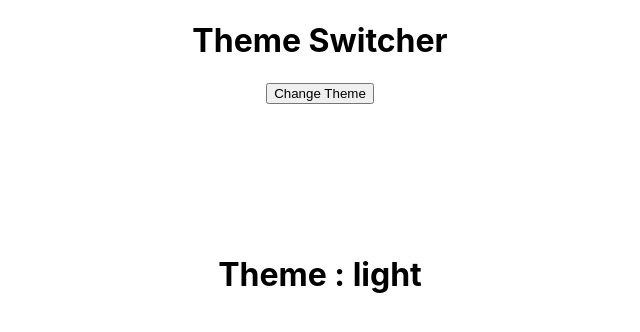
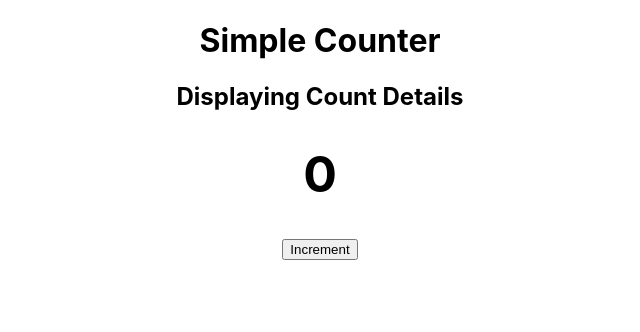
Before and after one commit to KethraPackiamB/Daily_React_Practice, a React (Create React App) app: page / in a window 1280 px wide. Shown: the top 332 px of the page, without its empty margins (320-960 px from the left). Built offline with nearby package versions, Linux system fonts and the light colour scheme; the HTML template or start-up script is replaced by a standard one.

Commit message:
Simple Counter

```diff
--- a/src/App.js
+++ b/src/App.js
@@ -8,6 +8,7 @@ import { DemoA } from './UseContectConcept/DemoA';
 import { UserProfiles } from './SingleResponsibilityPrinciple/UserProfiles';
 import { ImplementingTheme } from './ThemeSwitcher/ImplementingTheme';
 import { SettingTheme } from './ThemeSwitcher/SettingTheme';
+import { ContextComponent } from './SimpleCounter/ContextComponent';
 
 
 function App() {
@@ -19,7 +20,8 @@ function App() {
    {/* <DemoA/> */}
   {/* <UserProfiles/> */}
   {/* <ImplementingTheme/> */}
-  <SettingTheme/>
+  {/* <SettingTheme/> */}
+  <ContextComponent/>
    </div>
   );
 }
--- /dev/null
+++ b/src/SimpleCounter/ContextComponent.jsx
@@ -0,0 +1,25 @@
+import { createContext, useState } from "react";
+import { DisplayCount } from "./DisplayCount";
+import { IncrementButton } from "./IncrementButton";
+
+
+export const CountContext = createContext();
+
+export const ContextComponent = () => {
+
+   const [count, setCount] = useState(0);
+
+    const increment = () => {
+        setCount(count + 1);
+    }
+    return(
+        <CountContext.Provider value={{count,increment}}>
+            <center>
+            <h1>Simple Counter</h1>
+            <DisplayCount/>
+            <IncrementButton/>
+            </center>
+        </CountContext.Provider>
+    )
+
+}
--- /dev/null
+++ b/src/SimpleCounter/DisplayCount.jsx
@@ -0,0 +1,14 @@
+import { CountContext } from "./ContextComponent";
+import { useContext } from "react";
+
+export const DisplayCount = () => {
+
+    const {count} = useContext(CountContext);
+
+    return(
+        <div>
+            <h2>Displaying Count Details</h2>
+            <h1 style={{fontSize:"50px"}}>{count}</h1>
+        </div>
+    )
+}
--- /dev/null
+++ b/src/SimpleCounter/IncrementButton.jsx
@@ -0,0 +1,12 @@
+import { CountContext } from "./ContextComponent";
+import { useContext } from "react";
+
+export const IncrementButton = () => {
+
+    const {increment} = useContext(CountContext);
+    return(
+        <div>
+            <button onClick={increment}>Increment</button>
+        </div>
+    )
+}
```
